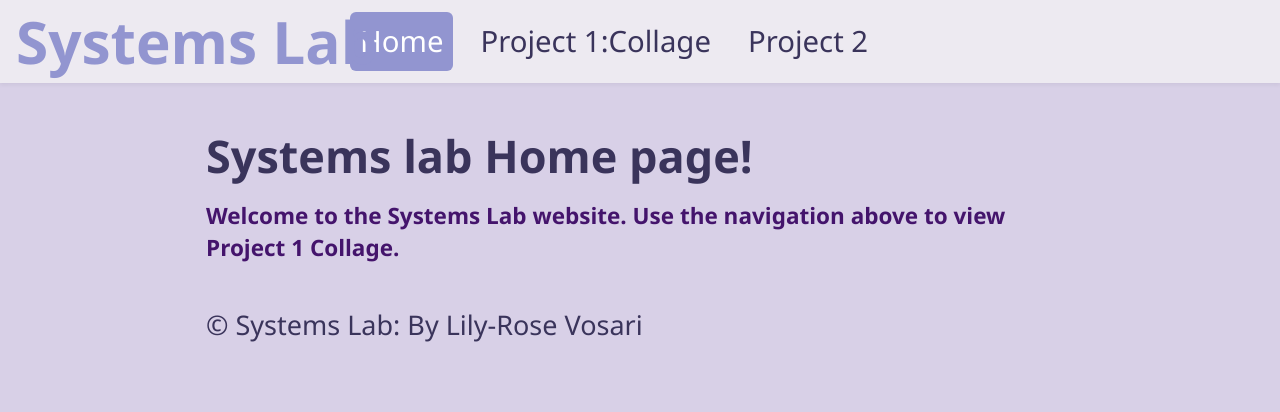
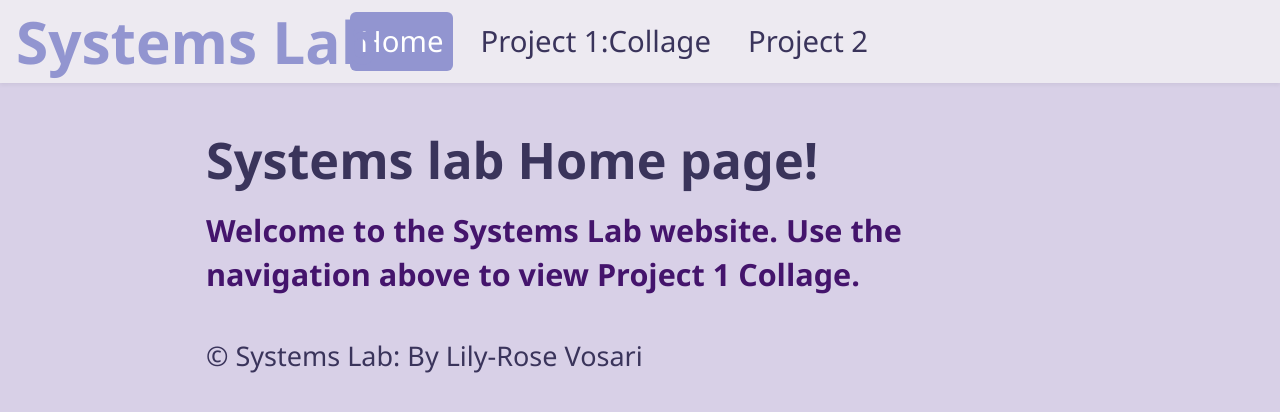
Before and after one commit to lilyrose1013/SystemsLab_Lily-Vosari-, a plain HTML site: page index.html in a window 1280 px wide. Drawn offline with Linux system fonts and the light colour scheme; a web font is replaced by a local one.

Commit message:
Update styles.css

```diff
--- a/styles.css
+++ b/styles.css
@@ -102,12 +102,16 @@ html, body {
 .related-pages h2 { margin: 0 0 12px 0; color: var(--accent); }
 
 h1 {
-  font-size: 2.5rem;
+  font-size: 2.8rem;
   margin: 0 0 12px 0;
   color: var(--muted);
 }
 
 h2 {
+  font-size: 1.7rem;
+  margin: 0 0 12px 0;
+}
+h3 {
   font-size: 1.25rem;
   margin: 0 0 12px 0;
 }
```
